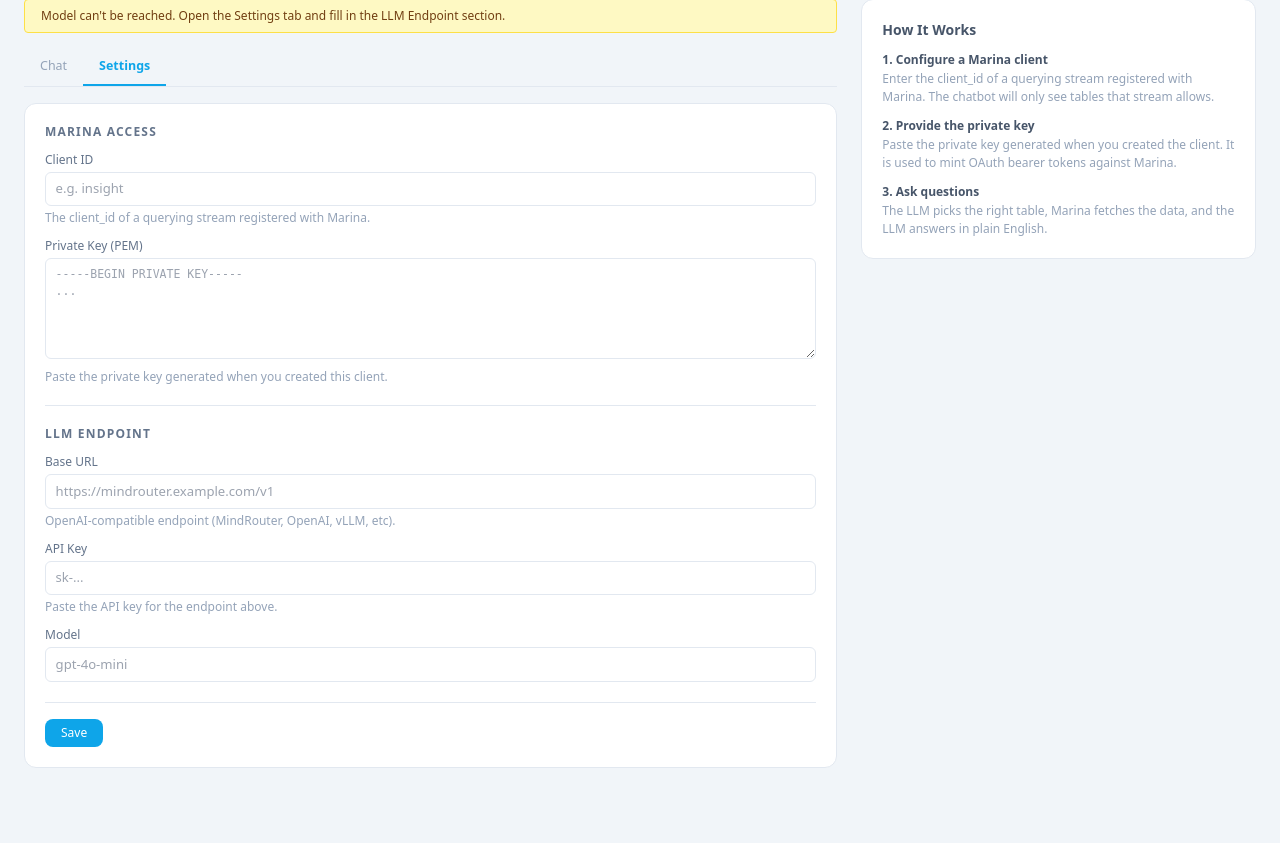
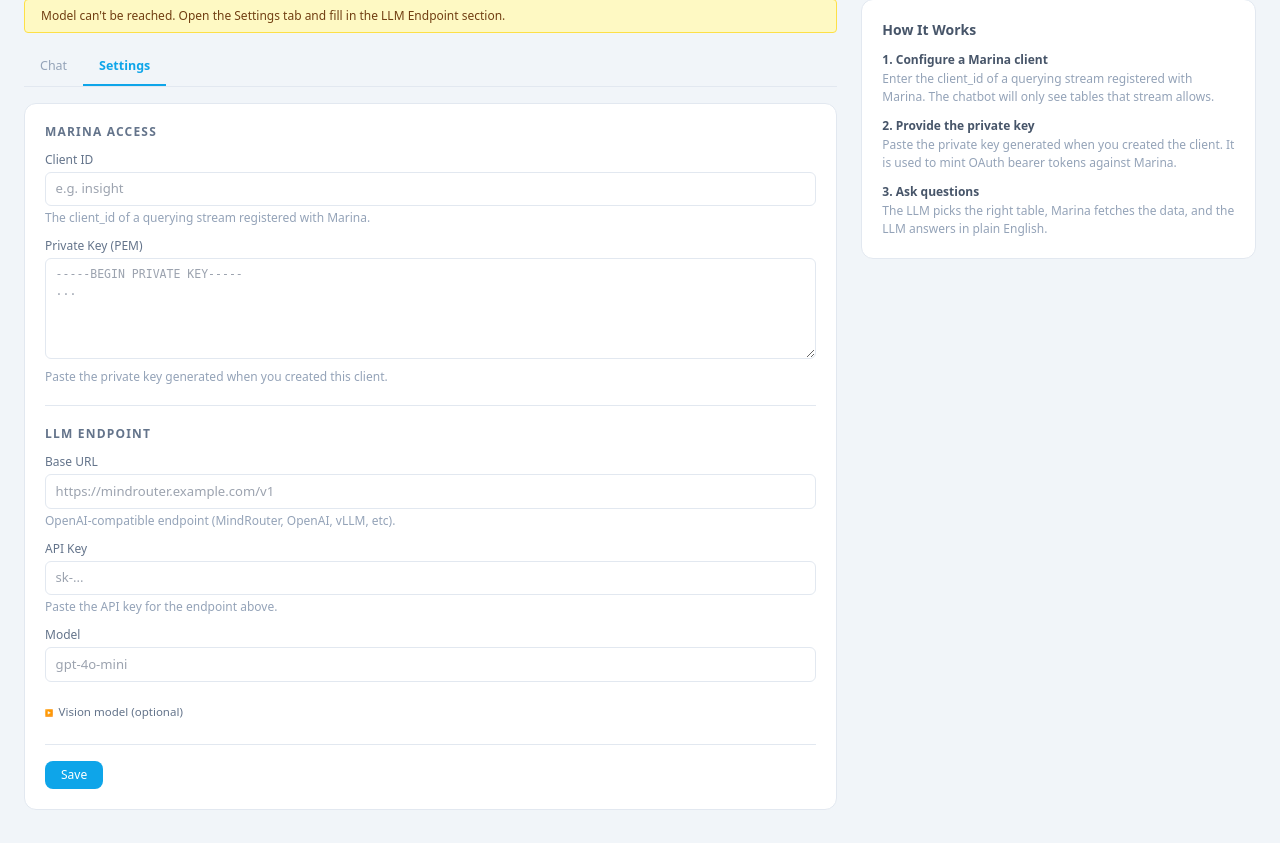
Before and after one commit to AI4RA/lakehouse-insight, a FastAPI app: page / in a window 1280 px wide. Shown: the part 70-913 px from the top of the page. Run offline with FastAPI, Linux system fonts and the light colour scheme; some libraries are stand-ins or nearby versions.

Commit message:
Insight: vision model fields and smarter Settings-tab default
- Add vision_base_url, vision_api_key, vision_model to llm_config (file
  + env), exposed via vision_base_url() / vision_api_key() / get_vision_model().
  Vision URL/key fall back to the main LLM endpoint values; vision model
  is its own setting and is empty if not configured.
- Settings tab grows an optional "Vision model" subsection (collapsible,
  expanded if any vision value is already set).
- Default tab logic now requires both Marina credentials AND LLM
  base_url+model to land on Chat. A previously saved 'chat' tab choice
  is ignored when the configs aren't complete.
- /llm-status check on page load now also flips to the Settings tab on
  failure (unless the user explicitly chose Chat this session), so a
  half-configured or unreachable LLM lands the user where the fix lives.
- is_configured() in llm.py now requires base_url AND model; routes
  passes a separate marina-vs-llm pair to the template.

```diff
--- a/insight/llm.py
+++ b/insight/llm.py
@@ -53,8 +53,28 @@ def get_model() -> str:
             or os.environ.get("LLM_MODEL", "").strip())
 
 
+def vision_base_url() -> str:
+    cfg = _llm_config.read()
+    return (cfg.get("vision_base_url", "").strip()
+            or os.environ.get("LLM_VISION_BASE_URL", "").strip()
+            or _base_url())
+
+
+def vision_api_key() -> str:
+    cfg = _llm_config.read()
+    return (cfg.get("vision_api_key", "").strip()
+            or os.environ.get("LLM_VISION_API_KEY", "").strip()
+            or _api_key())
+
+
+def get_vision_model() -> str:
+    cfg = _llm_config.read()
+    return (cfg.get("vision_model", "").strip()
+            or os.environ.get("LLM_VISION_MODEL", "").strip())
+
+
 def is_configured() -> bool:
-    return bool(_base_url())
+    return bool(_base_url() and get_model())
 
 
 def test_connection() -> tuple[bool, str]:
--- a/insight/llm_config.py
+++ b/insight/llm_config.py
@@ -20,7 +20,14 @@ def read() -> dict:
     return {}
 
 
-def write(base_url: str, api_key: str, model: str) -> None:
+def write(
+    base_url: str,
+    api_key: str,
+    model: str,
+    vision_base_url: str = "",
+    vision_api_key: str = "",
+    vision_model: str = "",
+) -> None:
     """Persist LLM config to disk with mode 0600."""
     path = Path(CONFIG_FILE)
     path.parent.mkdir(parents=True, exist_ok=True)
@@ -28,5 +35,8 @@ def write(base_url: str, api_key: str, model: str) -> None:
         "base_url": base_url,
         "api_key": api_key,
         "model": model,
+        "vision_base_url": vision_base_url,
+        "vision_api_key": vision_api_key,
+        "vision_model": vision_model,
     }))
     path.chmod(0o600)
--- a/insight/routes.py
+++ b/insight/routes.py
@@ -33,16 +33,25 @@ def register(app: FastAPI, templates: Jinja2Templates) -> None:
     async def insight_page(request: Request):
         saved_client_id, saved_key = _credentials.read()
         llm_cfg = _llm_config.read()
+        marina_configured = bool(saved_client_id and saved_key)
+        llm_configured = bool(
+            llm_cfg.get("base_url", "").strip() and llm_cfg.get("model", "").strip()
+        )
         return templates.TemplateResponse(
             request,
             "insight.html",
             {
                 "saved_client_id": saved_client_id,
-                "is_configured": bool(saved_client_id and saved_key),
+                # Marina credentials are set; LLM may or may not be.
+                "is_configured": marina_configured,
+                "llm_configured": llm_configured,
                 "llm_base_url": llm_cfg.get("base_url", ""),
                 "llm_model": llm_cfg.get("model", ""),
-                # Never echo the API key back; just signal whether one is set.
+                "llm_vision_base_url": llm_cfg.get("vision_base_url", ""),
+                "llm_vision_model": llm_cfg.get("vision_model", ""),
+                # Never echo API keys back; just signal whether one is set.
                 "llm_api_key_set": bool(llm_cfg.get("api_key", "").strip()),
+                "llm_vision_api_key_set": bool(llm_cfg.get("vision_api_key", "").strip()),
             },
         )
 
@@ -51,6 +60,9 @@ def register(app: FastAPI, templates: Jinja2Templates) -> None:
         base_url: str = Form(""),
         api_key: str = Form(""),
         model: str = Form(""),
+        vision_base_url: str = Form(""),
+        vision_api_key: str = Form(""),
+        vision_model: str = Form(""),
     ):
         # Empty field = keep the existing value. Lets the user update one
         # field at a time without retyping the others.
@@ -58,7 +70,13 @@ def register(app: FastAPI, templates: Jinja2Templates) -> None:
         merged_base = base_url.strip() or existing.get("base_url", "")
         merged_key = api_key.strip() or existing.get("api_key", "")
         merged_model = model.strip() or existing.get("model", "")
-        _llm_config.write(merged_base, merged_key, merged_model)
+        merged_vbase = vision_base_url.strip() or existing.get("vision_base_url", "")
+        merged_vkey = vision_api_key.strip() or existing.get("vision_api_key", "")
+        merged_vmodel = vision_model.strip() or existing.get("vision_model", "")
+        _llm_config.write(
+            merged_base, merged_key, merged_model,
+            merged_vbase, merged_vkey, merged_vmodel,
+        )
         return JSONResponse({"ok": True})
 
     @app.get("/llm-status", summary="Test LLM connectivity")
--- a/insight/templates/insight.html
+++ b/insight/templates/insight.html
@@ -115,6 +115,38 @@
                 value="{{ llm_model or '' }}"
                 style="width:100%;font-size:0.82rem;padding:0.4rem 0.6rem;border:1px solid var(--border);border-radius:0.375rem">
             </div>
+
+            <details {% if llm_vision_base_url or llm_vision_model or llm_vision_api_key_set %}open{% endif %} style="margin-top:0.4rem">
+              <summary style="cursor:pointer;font-size:0.72rem;color:#64748b;font-weight:500;padding:0.2rem 0">
+                Vision model (optional)
+              </summary>
+              <div class="flex flex-col gap-3" style="padding-top:0.6rem">
+                <div class="text-xs text-slate-400" style="line-height:1.4">
+                  Separate endpoint and model used for image-aware calls. Leave blank to fall back to the main LLM endpoint.
+                </div>
+                <div>
+                  <label class="text-xs text-slate-500 font-medium block mb-1">Vision Base URL</label>
+                  <input type="text" id="llm-vision-base-url"
+                    placeholder="(leave blank to reuse main Base URL)"
+                    value="{{ llm_vision_base_url or '' }}"
+                    style="width:100%;font-size:0.82rem;padding:0.4rem 0.6rem;border:1px solid var(--border);border-radius:0.375rem">
+                </div>
+                <div>
+                  <label class="text-xs text-slate-500 font-medium block mb-1">Vision API Key</label>
+                  <input type="password" id="llm-vision-api-key"
+                    placeholder="{% if llm_vision_api_key_set %}(saved -- leave blank to keep){% else %}(leave blank to reuse main API key){% endif %}"
+                    autocomplete="off"
+                    style="width:100%;font-size:0.82rem;padding:0.4rem 0.6rem;border:1px solid var(--border);border-radius:0.375rem">
+                </div>
+                <div>
+                  <label class="text-xs text-slate-500 font-medium block mb-1">Vision Model</label>
+                  <input type="text" id="llm-vision-model"
+                    placeholder="e.g. gpt-4o or claude-3-5-sonnet"
+                    value="{{ llm_vision_model or '' }}"
+                    style="width:100%;font-size:0.82rem;padding:0.4rem 0.6rem;border:1px solid var(--border);border-radius:0.375rem">
+                </div>
+              </div>
+            </details>
           </div>
         </div>
 
@@ -533,31 +565,42 @@ function switchSideTab(name) {
 {% endif %}
 
 (function checkLlmStatus() {
+  function _markUnavailable() {
+    var banner = document.getElementById('llm-banner');
+    var input = document.getElementById('chat-input');
+    var submit = document.getElementById('chat-submit');
+    if (banner) banner.style.display = '';
+    if (input) {
+      input.disabled = true;
+      input.style.background = '#f8fafc';
+      input.style.color = '#94a3b8';
+      input.style.cursor = 'not-allowed';
+      input.placeholder = 'LLM unavailable. Open Settings to fix.';
+    }
+    if (submit) submit.disabled = true;
+    // Auto-flip to Settings unless the user explicitly chose Chat this session.
+    var saved = null;
+    try { saved = sessionStorage.getItem('insight_tab'); } catch(e) {}
+    if (saved !== 'chat') switchTab('settings');
+  }
+
   fetch('./llm-status')
     .then(function(r) { return r.json(); })
     .then(function(data) {
+      if (!data.ok) { _markUnavailable(); return; }
       var banner = document.getElementById('llm-banner');
       var input = document.getElementById('chat-input');
       var submit = document.getElementById('chat-submit');
-      var ok = data.ok;
-      if (banner) banner.style.display = ok ? 'none' : '';
+      if (banner) banner.style.display = 'none';
       if (input) {
-        input.disabled = !ok;
-        input.style.background = ok ? '' : '#f8fafc';
-        input.style.color = ok ? '' : '#94a3b8';
-        input.style.cursor = ok ? '' : 'not-allowed';
-        if (!ok) input.placeholder = 'LLM unavailable — go to Settings to add credentials.';
+        input.disabled = false;
+        input.style.background = '';
+        input.style.color = '';
+        input.style.cursor = '';
       }
-      if (submit) submit.disabled = !ok;
+      if (submit) submit.disabled = false;
     })
-    .catch(function() {
-      var banner = document.getElementById('llm-banner');
-      var input = document.getElementById('chat-input');
-      var submit = document.getElementById('chat-submit');
-      if (banner) banner.style.display = '';
-      if (input) { input.disabled = true; input.style.background = '#f8fafc'; input.style.color = '#94a3b8'; input.style.cursor = 'not-allowed'; }
-      if (submit) submit.disabled = true;
-    });
+    .catch(_markUnavailable);
 })();
 
 function showSettingsStatus(msg, isError) {
@@ -569,24 +612,23 @@ function showSettingsStatus(msg, isError) {
 }
 
 function saveAllSettings() {
-  var clientId = (document.getElementById('config-client-id') || {}).value || '';
-  var privateKey = (document.getElementById('config-private-key') || {}).value || '';
-  var baseUrl = (document.getElementById('llm-base-url') || {}).value || '';
-  var apiKey = (document.getElementById('llm-api-key') || {}).value || '';
-  var model = (document.getElementById('llm-model') || {}).value || '';
+  function val(id) { return (document.getElementById(id) || {}).value || ''; }
 
   // Empty fields are allowed: server keeps existing values for whichever
   // fields you leave blank. Both endpoints get hit in parallel.
   showSettingsStatus('Saving...', false);
 
   var fdConfig = new FormData();
-  fdConfig.append('client_id', clientId);
-  fdConfig.append('private_key', privateKey);
+  fdConfig.append('client_id', val('config-client-id'));
+  fdConfig.append('private_key', val('config-private-key'));
 
   var fdLlm = new FormData();
-  fdLlm.append('base_url', baseUrl);
-  fdLlm.append('api_key', apiKey);
-  fdLlm.append('model', model);
+  fdLlm.append('base_url', val('llm-base-url'));
+  fdLlm.append('api_key', val('llm-api-key'));
+  fdLlm.append('model', val('llm-model'));
+  fdLlm.append('vision_base_url', val('llm-vision-base-url'));
+  fdLlm.append('vision_api_key', val('llm-vision-api-key'));
+  fdLlm.append('vision_model', val('llm-vision-model'));
 
   Promise.all([
     fetch('./config', { method: 'POST', body: fdConfig }).then(function(r) { return r.json(); }),
@@ -620,11 +662,22 @@ function switchTab(name) {
 }
 
 (function initTabs() {
-  // Default to Settings if the user hasn't fully configured Marina credentials.
-  var defaultTab = {{ ('chat' if is_configured else 'settings') | tojson }};
+  // Default to Settings if either Marina or LLM is not fully configured.
+  // Server-side flags don't tell us whether the LLM is *reachable* -- the
+  // client-side llm-status check below will switch to Settings if the
+  // configured endpoint can't be reached.
+  var marinaReady = {{ ('true' if is_configured else 'false') }};
+  var llmReady = {{ ('true' if llm_configured else 'false') }};
+  var defaultTab = (marinaReady && llmReady) ? 'chat' : 'settings';
   var saved = null;
   try { saved = sessionStorage.getItem('insight_tab'); } catch(e) {}
-  switchTab(saved || defaultTab);
+  // Honor a saved Settings choice always; only honor a saved Chat choice if
+  // the configs look complete (so a half-configured user lands on Settings).
+  var initial;
+  if (saved === 'settings') initial = 'settings';
+  else if (saved === 'chat' && marinaReady && llmReady) initial = 'chat';
+  else initial = defaultTab;
+  switchTab(initial);
 })();
 
 function handleKey(e) {
```
